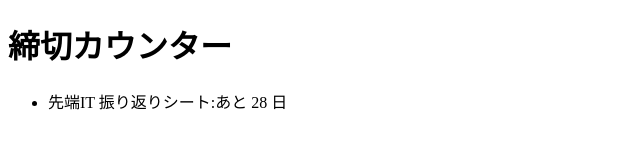
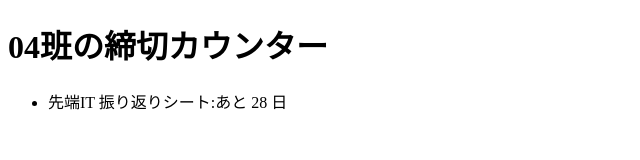
Before and after one commit to neec-sentan-it-2026/team04-deadline, a website: page public/index.html in a window 1280 px wide. Shown: the whole page, without its empty margins (0-640 px from the left). Drawn offline with Linux system fonts and the light colour scheme.

Commit message:
見出しの変更

```diff
--- a/public/index.html
+++ b/public/index.html
@@ -6,7 +6,7 @@
   <title>締切カウンター</title>
 </head>
 <body>
-  <h1>締切カウンター</h1>
+  <h1>04班の締切カウンター</h1>
   <ul id="list"></ul>
   <script type="module">
     import { daysUntil } from './deadline.js';
```
